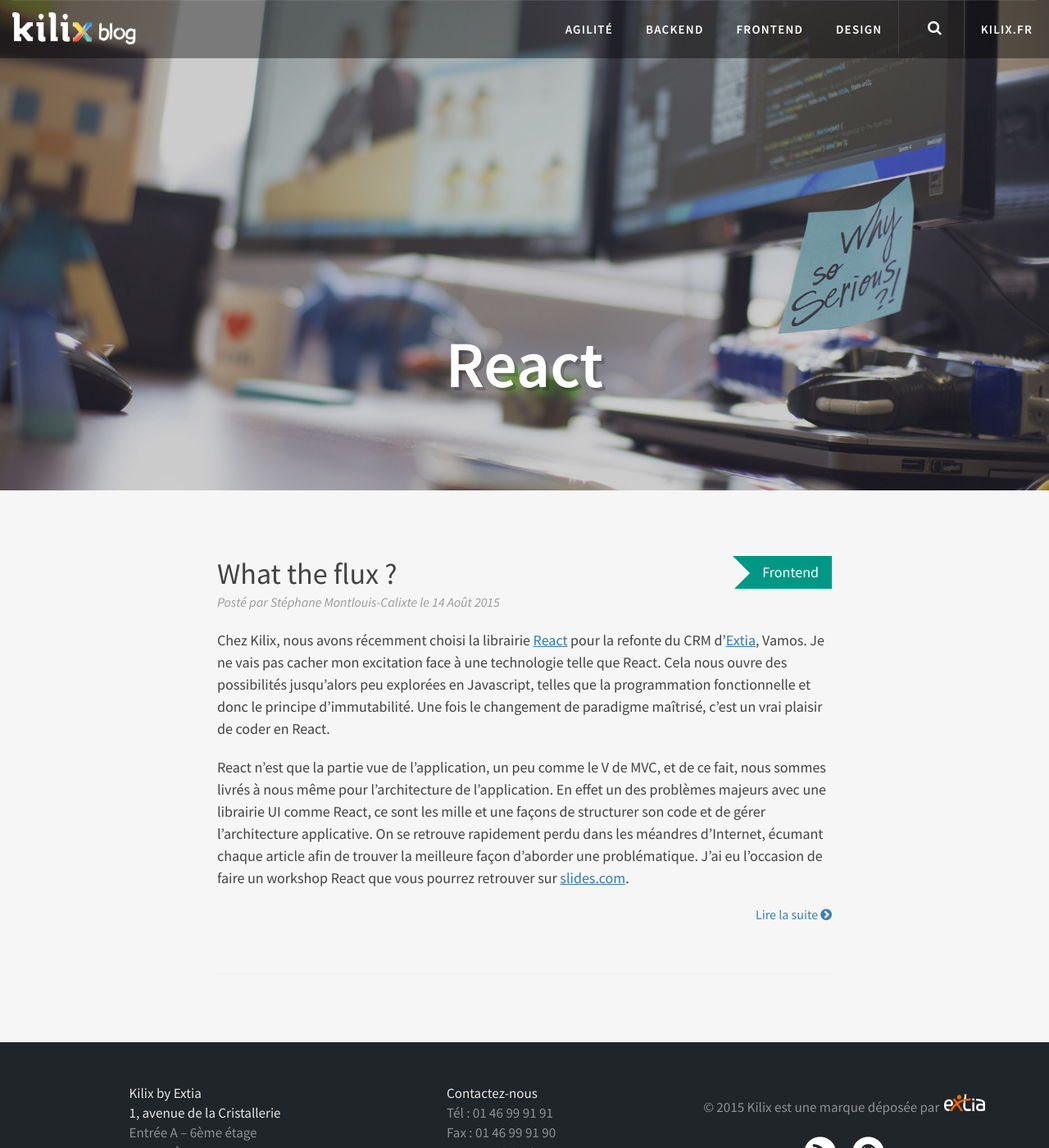
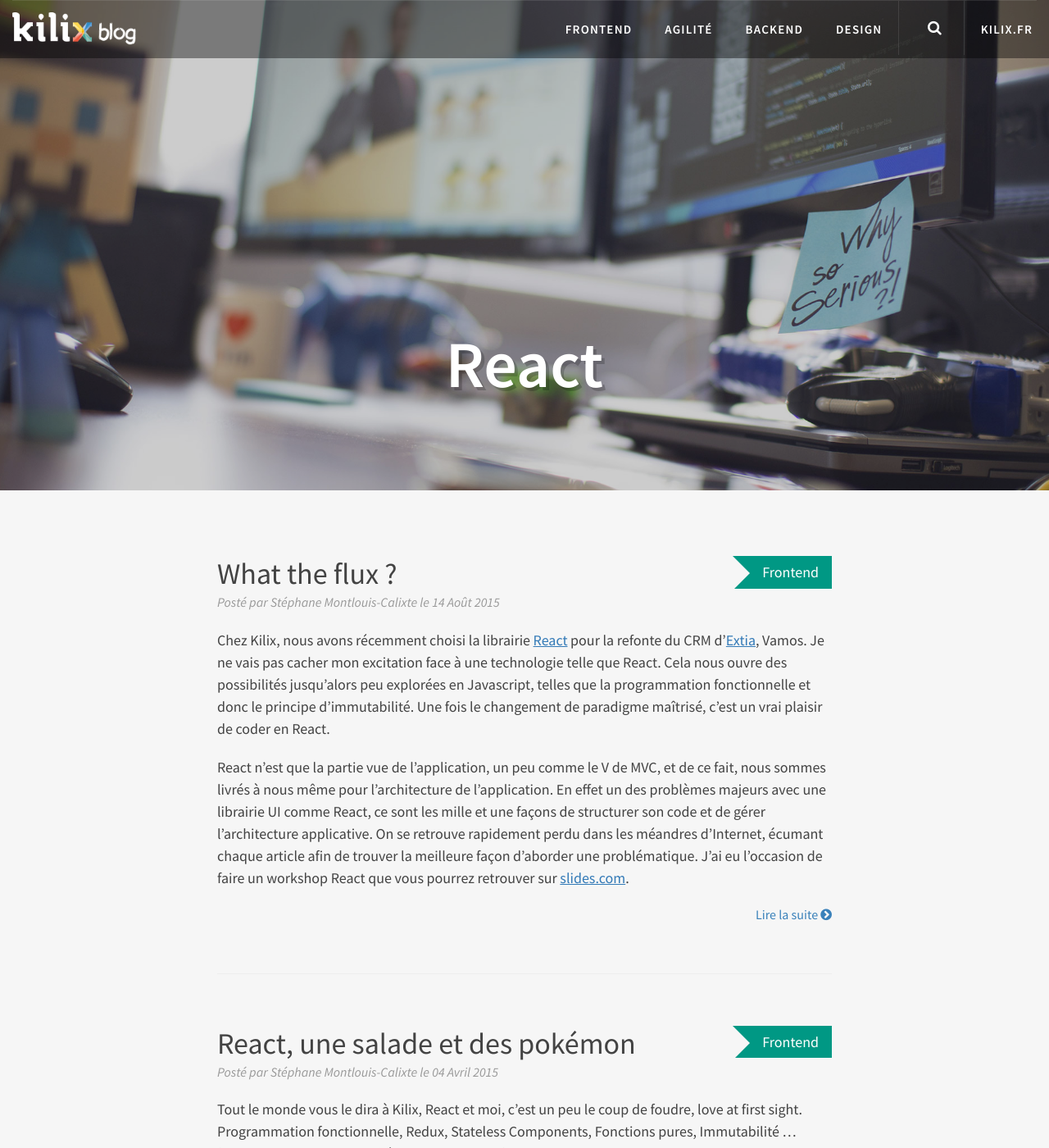
Before and after one commit to Kilix/Kilix.github.io, a Jekyll site: the page built from blog/tag/react.md, in a window 1280 px wide and 1400 px high. Shown: the whole window at 82% size. Built offline with Jekyll 4.4.1, drawn with Linux system fonts in a browser that asks for light colours; nearby versions of some CDN libraries; Markdown is read by kramdown in place of the engine named in the settings; comment, search, counter and statistics services are not loaded; some of the changed lines change nothing that is shown; some of the changed text lies outside the part shown.

Commit message:
New post

```diff
--- /dev/null
+++ b/_posts/2016-04-04-react-une-salade-et-des-pokemon.md
@@ -0,0 +1,324 @@
+---
+layout: post
+title:  "React, une salade et des pokémon"
+description: "Ou quels sont les problématiques d'un site éditorial avec React"
+header-img: "img/salade.jpeg"
+date:   2015-04-04 17:00:00
+author: Stéphane Montlouis-Calixte
+category: frontend
+tags: [react]
+---
+
+
+Tout le monde vous le dira à Kilix, React et moi, c’est un peu le coup de
+foudre, love at first sight. Programmation fonctionnelle, Redux, Stateless Components, Fonctions pures, Immutabilité … (*sigh*, augmentation de le fréquence cardiaque). J’ai d’ailleurs pour projet de me tatouer le logo React sur les fesses.
+
+<!--more-->
+
+Plus sérieusement, il y a quelques semaines, [@Huitre](https://github.com/huitre) et moi avons été staffés
+sur le projet de refonte du site Amnesty France. Après l’excitation due à
+l’ampleur du projet et à l’ouverture d’esprit du client — MVP basé sur des
+personas, agilité tout çà, nous nous sommes attelés à la phase préférée du
+développeur :
+
+![](https://d262ilb51hltx0.cloudfront.net/max/1600/1*mtHu4u4VlMUyvaDfP-f4cA.jpeg)
+
+
+Jade ? Haml ? Liquid ? Express ? Loopback ? Hapi ? Sylex ? PostCSS ? CSS Modules
+? Symfony 2 ?
+
+Je ne l’ai pas forcément mentionné, mais oui, ne vous inquiétez pas, on choisit
+notre stack tout d’abord en fonction du besoin client. Saupoudrez tout cela avec
+le besoin constant d’apprendre et de tester de nouvelles technos, et on se
+retrouve entre 1 à 2 journées de réflexion pour la stack.
+
+<br>
+
+## React en tant que moteur de template
+
+À ce jour, j’ai pas mal d’expérience avec **React+Redux**. J’ai eu l’occasion de
+mettre en production plusieurs Single Page Applications et de créer une application
+semi-[universelle](https://medium.com/@mjackson/universal-javascript-4761051b7ae9#.2wb75kfxk)
+— *qui délivre une portion de la page côté back-end*, mais JAMAIS je n’aurai
+pensé utiliser React comme moteur de template sur un site éditorial —
+*j’explique pourquoi un peu plus bas*. Histoire de level-up et de s’amuser un
+peu — *l’intégration classique, c’est un peu redondant*,
+[@Huitre](https://github.com/huitre) a eu l’idée d’utiliser React comme un simple MoustacheJS ou autre
+HandleBars.
+
+Au début, je n’étais pas très emballé, je trouvais ça carrément nul. Je
+m’explique : Certes, l’idée de développer une UI basée sur des composants est
+extrêmement séduisante — *d’ailleurs j’étais un peu triste de retourner sur de
+l’intégration HTML classique*, mais ce qui me peinait, c’était d’utiliser React
+**uniquement** comme moteur de template.
+
+*****
+
+> Utiliser React comme moteur de template c’est comme aller au McDonalds pour
+> prendre une salade. C’est comme capturer Roucoul avec une MasterBall.
+
+*****
+
+![](https://d262ilb51hltx0.cloudfront.net/max/1600/1*6TYqMppsXPc0yo95nyisPA.gif)
+<span class="figcaption_hack">“Jean Leguin, humoriste !”</span>
+
+Désolé j’avais pas d’autres exemples.
+
+Parce que bon, disons le clairement, c’est extrêmement frustrant d’utiliser
+React en back-end, puis de faire du Javascript classique en front-end pour
+l’interactivité des composants :
+
+~~~ javascript
+//ActButton.js
+const ActButton = ({label}) => {
+  return (
+    <div className="ActButton">
+      <div className="ActButton__LeftButton">
+        Agir
+      </div>
+      <div className="ActButton__RightButton">
+        <img src="plume.svg" />
+        {label}
+      </div>
+    </div>
+  );
+};
+
+export default ActButton;
+
+//scripts.js
+document.querySelector('.ActButton').addEventListener('click', e => {
+  //Do stuff
+});
+~~~
+
+![](https://d262ilb51hltx0.cloudfront.net/max/1600/1*VHbVTpsjGWT2Y1OQrdvT0Q.gif)
+
+<span class="figcaption_hack">**Franchement**, je sais pas pour vous, mais ça me blesse de voir ça.</span>
+
+*****
+
+## Javascript universel pour un site web ?
+
+L’idée qui vient naturellement à l’esprit c’est de réutiliser React côté
+front-end. Exactement comme une SPA Universelle en fait*.*
+
+La seule différence étant le changement de paradigme: D’un côté on fait une
+application pure front-end puis on y ajoute le rendu back-end. D’un autre on
+fait un site web purement back-end et on y ajoute la reprise avec React côté
+front-end.
+
+Qui plus est, aujourd’hui les sites internet se rapprochent beaucoup plus
+d’applications web que des sites web 2.0, donc pourquoi pas ?
+
+![](https://d262ilb51hltx0.cloudfront.net/max/2000/1*wlc01zs9x47aPOnsQCG3Yw.png)
+<span class="figcaption_hack">Wireframe d’un article d’amnesty. Notez les éléments dans le header qui se rapproche d'une application riche </span>
+
+Ce serait tellement plus simple de faire ceci :
+
+~~~ javascript
+import React, {PropTypes} from 'react';
+import Svg from 'react-inlinesvg';
+const styles = require('./ActButton.scss');
+
+const ActButton = ({action, label}) => {
+  return (
+    <div onClick={action} className={styles.ActButton}>
+      <div className={styles.LeftButton}>
+        Agir
+      </div>
+      <div className={styles.RightButton}>
+        <Svg src={`/assets/images/plume.svg`} />
+        {label}
+      </div>
+    </div>
+  );
+};
+
+ActButton.propTypes = {
+  action: PropTypes.func.isRequired,
+  label: PropTypes.string,
+};
+
+
+export default ActButton;
+
+
+//Dans le parent
+
+this._onActButtonClick = (e) => {
+  //Do stuff
+}
+
+<ActButton
+  label="Click me"
+  onClick={this._onActButtonClick}
+/>
+~~~
+
+MUCH BETTER ! Remarquez l’utilisation des CSS Modules et du package react-inlineSvg,
+je reviendrai là dessus.
+
+<br>
+
+## Et l’accessibilité ?
+
+On doit se l’avouer, coder du Javascript Universel sur un site éditorial fait
+trembler les experts en accessibilité. Un site aussi étroitement couplé à
+Javascript fait automatiquement bondir une partie des intégrateurs, développeurs
+et experts SEO. Mais n’oublions pas que c’est ce changement de paradigme
+Back-End JS vers Front-End JS qui nous permet de prioriser le référencement en
+pensant amélioration progressive.
+
+De plus Amnesty a émis le souhait d’être compatible avec les navigateurs récents
+(Chrome, FF, Safari, IE 10 +…), donc pas de panique pour ce qui est du support
+des anciennes versions IE.
+
+Concernant ceux qui désactivent leur Javascript… ils pourront toujours naviguer
+sur le site, mais auront quelques soucis à utiliser les widgets/composants
+interactifs.
+
+J’ai toujours pensé que seuls les vieux barbus et les entreprises médiévales
+désactivaient leur javascript. Aujourd’hui supporter les navigateurs no-JS,
+c’est comme faire de jolis sites en pensant à ceux qui désactivent leur CSS…Oui
+je sais, ça n’a pas de sens: **that is the point**. Le web c’est du HTML5, du
+CSS3, et du Javascript : c’est un tout.
+
+<br>
+
+## Maintenant, par où commencer ?
+
+*Si vous savez comment fonctionne une application universelle sous React, vous
+pouvez zapper cette partie et retourner jouer à [Agar.io](http://agar.io)*
+
+<br>
+
+### Routing
+
+Tout d’abord, en plus d’être pris en charge côté front-end, le routing doit être
+géré côté back-end. Heureusement,
+[react-router](https://github.com/reactjs/react-router/blob/master/docs/guides/ServerRendering.md)
+nous propose une solution universelle que l’on peut utiliser pour surcharger le
+routing de Node.js.
+
+<br>
+
+### Loader les bonnes données
+
+La seconde étape consiste à savoir à quelle route d’API faire appel selon l’URL.
+
+
+Il nous faut donc:
+
+1.  Obtenir les données nécessaires au rendu des composants
+1.  Rendre le HTML en utilisant le state généré
+1.  Envoyer le HTML généré au client
+
+<br>
+
+~~~ javascript
+//PetitionPage.react.js
+export default class Petition extends Component {
+
+  static fetchData() {
+    actions.fetchPetitionData(); //promise
+  }
+
+  componentDidMount() {
+    Petition.fetchData();
+  }
+
+  return (
+    <div>
+      <Header/>
+      <Section
+        {...props}
+        >
+      </Section>
+      <WidgetPetition />
+    </div>
+  );
+};
+
+//routes.js
+export default (store) => {
+  ...
+  return (
+    <Route path="/" component={App}>
+      ...
+      <Route path="petition/:id" component={Petition}/>
+      ...
+    </Route>
+  );
+};
+~~~
+
+En prenant pour exemple la page-composant **Petition** ci-dessus, il nous faut
+indiquer à React-router comment appeler les données relatives à **Petition** pour préparer le state de l’application lorsqu’on accède à l’url
+*/petition/:id*. Pour cela le pattern classique utilisé est de créer une
+**promesse fetchData() en tant que fonction statique** dans le composant parent
+de chaque route. Ainsi, react-router est capable de matcher l’URL au composant
+parent, d’appeler **fetchData()** et d’obtenir les données correspondantes \o/
+
+[Redux-async-connect](https://github.com/Rezonans/redux-async-connect) s’occupe
+de faire ce travail pour nous *(et dire qu’à l’époque je devais faire [tout ça à
+la main](https://github.com/Kilix/Vamos/blob/master/src/server/frontend/dataFetching.js)..)*.
+
+<br>
+
+### Déshydratation réhydratation
+
+![](https://d262ilb51hltx0.cloudfront.net/max/1600/1*b60PTAgopHpo1Gs5L7qMpQ.gif)
+
+Sous ce terme un peu barbare se cache la récupération du state par le front-end
+: une fois que le back-end a généré le state grâce aux appels API, il est
+nécessaire de le passer au front-end. La seule façon de partager le state entre
+le back-end et le front-end est de “déshydrater” le state en objet au moyen de
+la serialization, puis de le “réhydrater” en le récupérant côté front-end. Ce
+n’est pas très sexy, parce que cela nécessite d’écrire le state dans le DOM,
+mais ça fonctionne.
+
+![](https://d262ilb51hltx0.cloudfront.net/max/1600/1*wjcIXrjpe9tTEPOZgeQ6dA.png)
+<span class="figcaption_hack">Exemple pas joli du state dans le DOM</span>
+
+*Plus d’informations
+[ici](http://stackoverflow.com/questions/29824908/what-does-dehydrate-and-rehydrate-stand-for-in-fluxible)*.
+
+<br>
+
+### Gérer les imports côté serveur
+
+Si vous remontez un peu plus haut dans l’exemple du composant universel Petition
+, vous remarquerez qu’on importe deux modules : react-inlineSvg et styles. Si
+après avoir joyeusement mis en place le rendu back-end avec React, vous lancez
+la commande
+
+~~~
+  node server.js
+~~~
+
+Là vous avez  :
+
+~~~
+    SyntaxErrors … Unexpected token * 10 ^30
+~~~
+
+Huh. C’est parce que sur un serveur Node.js, il n’y a pas la magie du require de
+Webpack. Du coup notre serveur essaie simplement de require tous les assets
+(styles, images, fonts, etc) comme si c’était de simples modules Javascript. Il
+comprend rien du tout et il plante.
+
+Heureusement ! Il existe un module capable de faire en sorte que le code côté
+client puisse fonctionner côté serveur :
+[webpack-isomorphic-tools](https://github.com/halt-hammerzeit/webpack-isomorphic-tools).
+Il fait des trucs magiques afin de permettre à NodeJS de gérer les assets :).
+
+<br>
+
+## En conclusion
+
+C’est à peu près tout ce dont vous avez besoin de savoir afin de coder une
+application universelle avec React+Redux. Biensur je n’allais pas vous laissez
+sans vous proposer la stack que l’on utilise sur ce projet :
+
+[React-redux-universal-hot-example](https://github.com/erikras/react-redux-universal-hot-example)
--- a/css/clean-blog.css
+++ b/css/clean-blog.css
@@ -3,6 +3,14 @@
   font-size: 18px;
   color: #434343;
   background: #f6f6f6;
+}
+span.figcaption_hack {
+    font-size: 14px;
+    text-align: center;
+    display: block;
+    color: rgba(0, 0, 0, 0.38);
+    margin-top: -10px;
+    margin-bottom: 30px;
 }
 p {
   line-height: 1.5;
@@ -31,8 +39,10 @@
   cursor: zoom-in;
 }
 blockquote {
-  color: #999999;
   font-style: italic;
+    text-align: center;
+    font-size: 29px;
+    border: 0;
 }
 hr.small {
   max-width: 100px;
```
Also changed, not shown: img/salade.jpeg (added), 1 other file.
